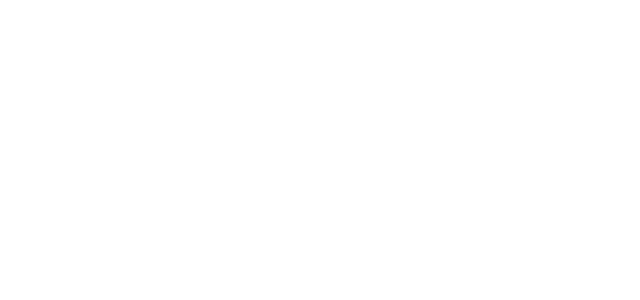
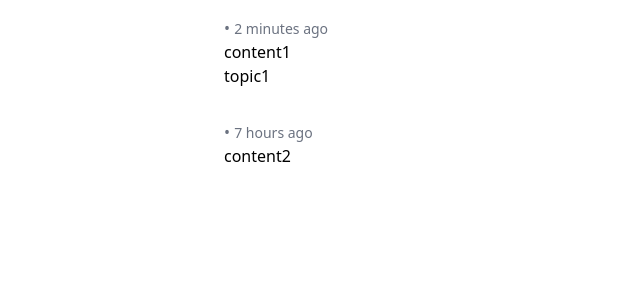
Before and after one commit to pm3512/solana-twitter, a Next.js app in the folder app/: page / in a window 1280 px wide. Shown: the top 300 px of the page, without its empty margins (0-640 px from the left). Built offline with nearby package versions, Linux system fonts and the light colour scheme.

Commit message:
added tweet component

```diff
--- /dev/null
+++ b/app/components/tweet.tsx
@@ -0,0 +1,24 @@
+import Link from "next/link";
+import Tweet from "../types/tweet";
+
+export default function TweetComponent(props: Tweet) {
+  return (
+    <div className="px-8 py-4">
+      <div>
+        <h3 className="inline font-semibold">
+          {/*TODO: Link to author page or the profile page if it's our own tweet.*/}
+        </h3>
+        <span className="text-gray-500"> • </span>
+        <time className="text-gray-500 text-sm" title={props.created_at}>
+          {/*TODO: Link to the tweet page.*/}
+          <Link href={"/"} className="hover:underline">
+            {props.created_ago}
+          </Link>
+        </time>
+      </div>
+      <p className="whitespace-pre-wrap">{props.content}</p>
+      {/*TODO: Link to the topic page.*/}
+      {props.topic ? <Link href={"/"}>{props.topic}</Link> : null}
+    </div>
+  );
+}
--- a/app/pages/index.tsx
+++ b/app/pages/index.tsx
@@ -1,20 +1,36 @@
 import Head from 'next/head'
-import styles from '../styles/Home.module.css'
+import TweetComponent from '../components/tweet';
 import Tweet from '../types/tweet'
 
 export default function Home() {
   //TODO: remove placeholder
   const tweets: Array<Tweet> = [ {
-      author: 'author1',
+      author_display: 'author1',
       topic: 'topic1',
-      content: 'content1'
+      content: 'content1',
+      created_ago: "2 minutes ago",
+      created_at: "some time",
+      timestamp: 0
     }, {
-      author: 'author2',
-      content: 'content2'
+      author_display: 'author2',
+      content: 'content2',
+      created_ago: "7 hours ago",
+      created_at: "some time",
+      timestamp: 7
     }
-  ]
+  ];
+
+  const tweetList = tweets.map((tweet, i) => {
+    return <TweetComponent {...tweet} key={i} />
+  });
+
   return (
     <>
+      <div className="w-full max-w-3xl lg:max-w-4xl mx-auto">
+        <ul className="">
+          {tweetList}
+        </ul>
+      </div>
       <Head>
         <title>Solana Twitter</title>
         <meta name="description" content="Simple twitter clone built with Solana" />
```
Also changed, not shown: app/types/tweet.ts (+5 -2 lines).
